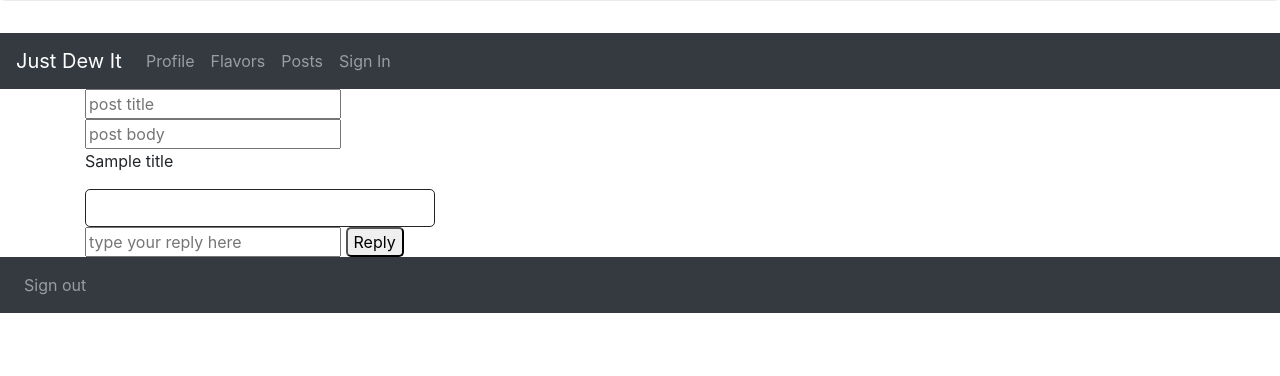
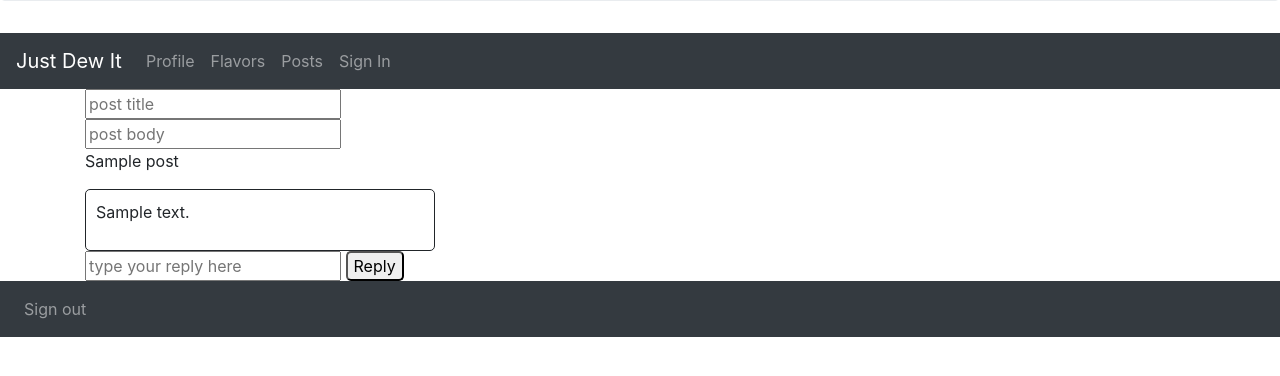
Before and after one commit to bcosta1/cs-546-final-project, a Node server app: template views/pages/posts.handlebars in a window 1280 px wide. Shown: the part 223-599 px from the top of the page. Run offline with Node 20, Linux system fonts and the light colour scheme; the template is opened without the code that fills it: most values are stand-ins (such as "Sample title", 1, 10 or a date in 2020); some libraries are stand-ins or nearby versions.

Commit message:
Update posts.handlebars

```diff
--- a/views/pages/posts.handlebars
+++ b/views/pages/posts.handlebars
@@ -47,6 +47,7 @@
         <input type="text" id="title" placeholder="post title"/>
         <input type="text" id="body" placeholder="post body"/>
       </form>
+	  {{#each post}}
       <p>{{title}}</p>
       <div class= "posts">
         <p>{{body}}</p>
@@ -57,6 +58,7 @@
           Reply
         </button>
       </div>
+	  {{/each}}
     </div>
   </div>
 </div>
```
